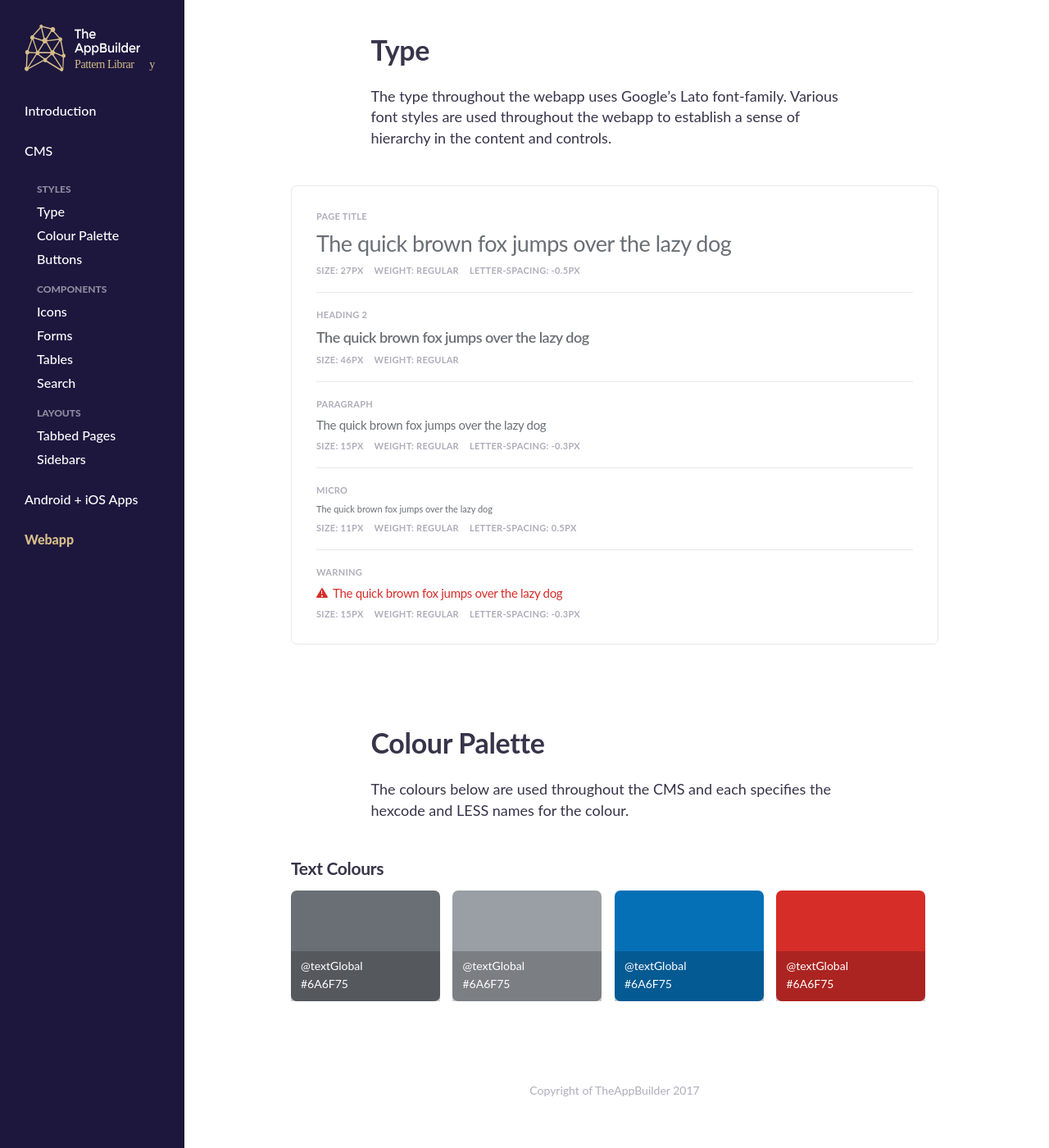
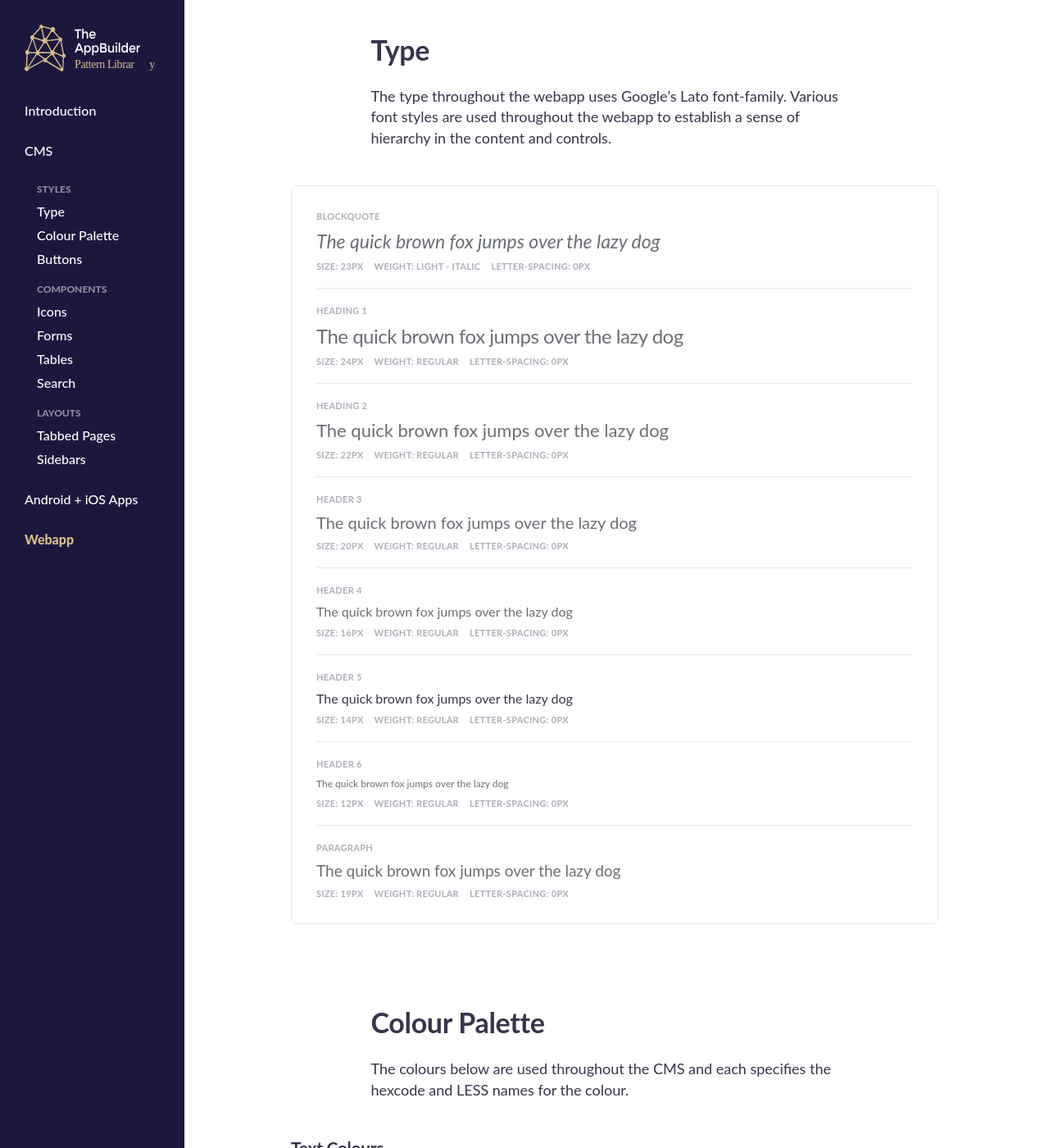
Before and after one commit to TheAppBuilderTeam/tab-pattern-library, a Jekyll site: the page built from webapp/index.md, in a window 1280 px wide and 1400 px high, scrolled down 340 px. Shown: the whole window at 82% size. Built offline with Jekyll 4.4.1, drawn with Linux system fonts in a browser that asks for light colours; some web fonts are replaced; our own code applies the rules of GitHub Pages for plain Markdown files.

Commit message:
styles update

```diff
--- a/_sass/webapp/_styles.scss
+++ b/_sass/webapp/_styles.scss
@@ -3,11 +3,70 @@
 ------------------------------------------------------------------ */
 
 
-.text--pageTitlePrimary{
+.text--pageBlockquote{
 	@include latoRegular;
-	font-size: 27px;
+	font-size: 23px;
+	color: $cmsGrey;
+	letter-spacing: 0px;
+	text-transform: none;
+	font-style: italic;
+}
+
+
+.text--pageTitle-Header-One{
+	@include latoRegular;
+	font-size: 24px;
 	color: $cmsGrey;
 	letter-spacing: -0.5px;
+	text-transform: none;
+
+}
+
+.text--pageTitle-Header-Two{
+	@include latoRegular;
+	font-size: 22px;
+	color: $cmsGrey;
+	text-transform: none;
+
+}
+
+.text--pageTitle-Header-Three{
+	@include latoRegular;
+	font-size: 20px;
+	color: $cmsGrey;
+	text-transform: none;
+
+}
+
+
+.text--pageTitle-Header-Four{
+	@include latoRegular;
+	font-size: 16px;
+	color: $cmsGrey;
+	text-transform: none;
+
+}
+
+.text--pageTitle-Header-Five{
+	@include latoRegular;
+	font-size: 14px;
+	color: $cmsGrey;
+	text-transform: none;
+
+}
+
+.text--pageTitle-Header-Six{
+	@include latoRegular;
+	font-size: 12px;
+	color: $cmsGrey;
+	text-transform: none;
+
+}
+
+.text--pageParagraph{
+	@include latoRegular;
+	font-size: 19px;
+	color: $cmsGrey;
 	text-transform: none;
 }
 
@@ -20,13 +79,9 @@
 
 }
 
-.text--pageParagraph{
-	@include latoRegular;
-	font-size: 15px;
-	color: $cmsGrey;
-	letter-spacing: -0.3px;
-	text-transform: none;
-}
+
+
+
 
 .text--pageMicro{
 	@include latoRegular;
--- a/css/main.scss
+++ b/css/main.scss
@@ -7,7 +7,9 @@
 @import "helper";
 @import "variables";
 @import "typography";
-
 @import "cms/styles";
 
+
 @import "base";
+
+@import "webapp/styles";
--- a/webapp/index.md
+++ b/webapp/index.md
@@ -16,47 +16,75 @@ The type throughout the webapp uses Google’s Lato font-family. Various font st
 
 <ul class="main__content__block styling__block"  markdown="0">
 	<li class="type__block">
-		<div class="paragraph--meta paragraph--meta--top">Page Title</div>
-		<div class="text--pageTitlePrimary">The quick brown fox jumps over the lazy dog</div>
+		<div class="paragraph--meta paragraph--meta--top">Blockquote</div>
+		<div class="text--pageBlockquote">The quick brown fox jumps over the lazy dog</div>
 		<div class="paragraph--meta paragraph--meta--bottom">
-			<span>Size: 27px</span>
+			<span>Size: 23px</span>
+			<span>Weight: Light - Italic</span>
+			<span>Letter-Spacing: 0px</span>
+		</div>
+	</li>
+	<li class="type__block">
+		<div class="paragraph--meta paragraph--meta--top">Heading 1</div>
+		<div class="text--pageTitle-Header-One">The quick brown fox jumps over the lazy dog</div>
+		<div class="paragraph--meta paragraph--meta--bottom">
+			<span>Size: 24px</span>
 			<span>Weight: Regular</span>
-			<span>Letter-Spacing: -0.5px</span>
+			<span>Letter-Spacing: 0px</span>
 		</div>
 	</li>
 	<li class="type__block">
 		<div class="paragraph--meta paragraph--meta--top">Heading 2</div>
-		<div class="text--pageTitleSecondary">The quick brown fox jumps over the lazy dog</div>
+		<div class="text--pageTitle-Header-Two">The quick brown fox jumps over the lazy dog</div>
 		<div class="paragraph--meta paragraph--meta--bottom">
-			<span>Size: 46px</span>
+			<span>Size: 22px</span>
 			<span>Weight: Regular</span>
+			<span>Letter-Spacing: 0px</span>
 		</div>
 	</li>
 	<li class="type__block">
+		<div class="paragraph--meta paragraph--meta--top">Header 3</div>
+		<div class="text--pageTitle-Header-Three">The quick brown fox jumps over the lazy dog</div>
+		<div class="paragraph--meta paragraph--meta--bottom">
+			<span>Size: 20px</span>
+			<span>Weight: Regular</span>
+			<span>Letter-Spacing: 0px</span>
+		</div>
+	</li>
+	<li class="type__block">
+		<div class="paragraph--meta paragraph--meta--top">Header 4</div>
+		<div class="text--pageTitle-Header-Four">The quick brown fox jumps over the lazy dog</div>
+		<div class="paragraph--meta paragraph--meta--bottom">
+			<span>Size: 16px</span>
+			<span>Weight: Regular</span>
+			<span>Letter-Spacing: 0px</span>
+		</div>
+	</li>
+	<li class="type__block">
+		<div class="paragraph--meta paragraph--meta--top">Header 5</div>
+		<div class="ttext--pageTitle-Header-Five">The quick brown fox jumps over the lazy dog</div>
+		<div class="paragraph--meta paragraph--meta--bottom">
+			<span>Size: 14px</span>
+			<span>Weight: Regular</span>
+			<span>Letter-Spacing: 0px</span>
+		</div>
+	</li>
+	<li class="type__block">
+		<div class="paragraph--meta paragraph--meta--top">Header 6</div>
+		<div class="text--pageTitle-Header-Six">The quick brown fox jumps over the lazy dog</div>
+		<div class="paragraph--meta paragraph--meta--bottom">
+			<span>Size: 12px</span>
+			<span>Weight: Regular</span>
+			<span>Letter-Spacing: 0px</span>
+		</div>
+	</li>
+		<li class="type__block">
 		<div class="paragraph--meta paragraph--meta--top">Paragraph</div>
 		<div class="text--pageParagraph">The quick brown fox jumps over the lazy dog</div>
 		<div class="paragraph--meta paragraph--meta--bottom">
-			<span>Size: 15px</span>
+			<span>Size: 19px</span>
 			<span>Weight: Regular</span>
-			<span>Letter-Spacing: -0.3px</span>
-		</div>
-	</li>
-	<li class="type__block">
-		<div class="paragraph--meta paragraph--meta--top">Micro</div>
-		<div class="text--pageMicro">The quick brown fox jumps over the lazy dog</div>
-		<div class="paragraph--meta paragraph--meta--bottom">
-			<span>Size: 11px</span>
-			<span>Weight: Regular</span>
-			<span>Letter-Spacing: 0.5px</span>
-		</div>
-	</li>
-	<li class="type__block">
-		<div class="paragraph--meta paragraph--meta--top">Warning</div>
-		<div class="text--pageParagraphWarning">The quick brown fox jumps over the lazy dog</div>
-		<div class="paragraph--meta paragraph--meta--bottom">
-			<span>Size: 15px</span>
-			<span>Weight: Regular</span>
-			<span>Letter-Spacing: -0.3px</span>
+			<span>Letter-Spacing: 0px</span>
 		</div>
 	</li>
 </ul>
```
Also changed, not shown: cms/index.md (+1 -1 lines), 1 other file.
